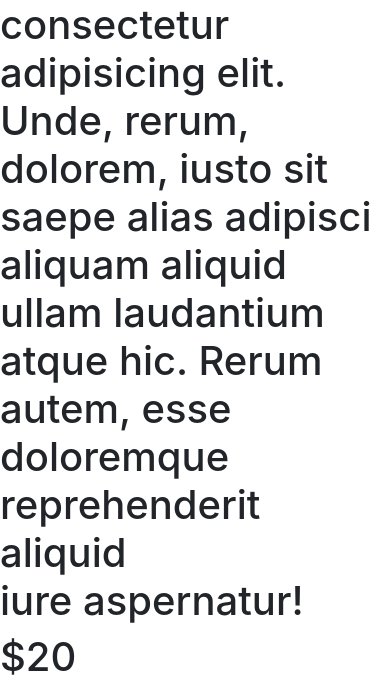
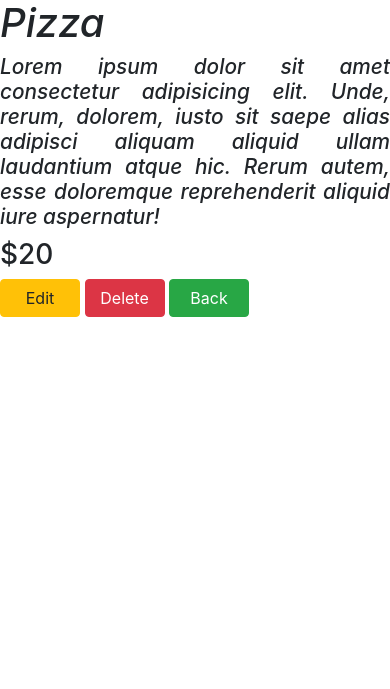
Before and after one commit to HarshThale/django_project_AMF, a Django app: page /food/detail/1/ in a window 390 px wide. Shown: the part 311-1000 px from the top of the page. After the commit the page ends 628 px from the top, so only its background shows below. Run offline with Django 4.2, Linux system fonts and the light colour scheme; data comes from the database, SQL or seed files in the repository.

Commit message:
commit:32

```diff
--- a/mysite/food/templates/food/detail.html
+++ b/mysite/food/templates/food/detail.html
@@ -10,10 +10,48 @@
 <body>
 
     {% block body %}
+    <div class="row">
+        <div class="col-md-2 offset-md-1">
+            <img height="150px"
+                width="250px"
+                class="card"
+                src="{{ item.item_image }}"
+            >
 
-    <h1>{{ item.item_name }}</h1>
-    <h1>{{ item.item_desc }}</h1>
-    <h1>${{ item.item_price }}</h1>
+        </div>
+
+        <div class="col-md-4 offset-md-1">
+            <h1 style="font-style:italic">
+                {{ item.item_name }}
+            </h1>
+
+            <h2 style="font-style:italic;
+                    font-size:1.3rem;
+                    text-align:justify"
+            >
+
+                {{ item.item_desc }}
+            </h2>
+
+            <h3>
+                ${{ item.item_price }}
+            </h3>
+        </div>
+
+        <div class="col-md-3 offset-md-1">
+            <a href="#" style="width: 80px" class="btn btn-warning">
+                Edit
+            </a>
+
+            <a href="#" style="width: 80px" class="btn btn-danger">
+                Delete
+            </a>
+
+            <a href="#" style="width: 80px" class="btn btn-success">
+                Back
+            </a>
+        </div>
+    </div>
 
     {% endblock %}
 </body>
```
